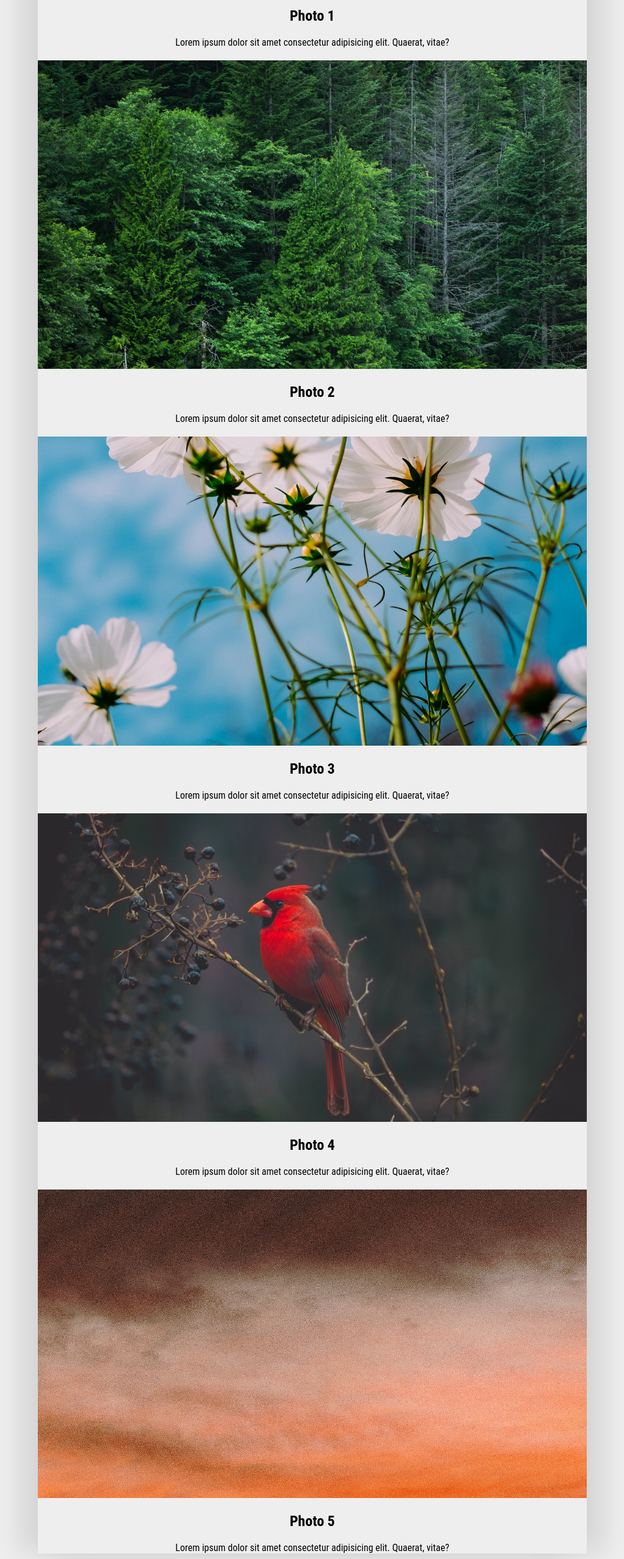
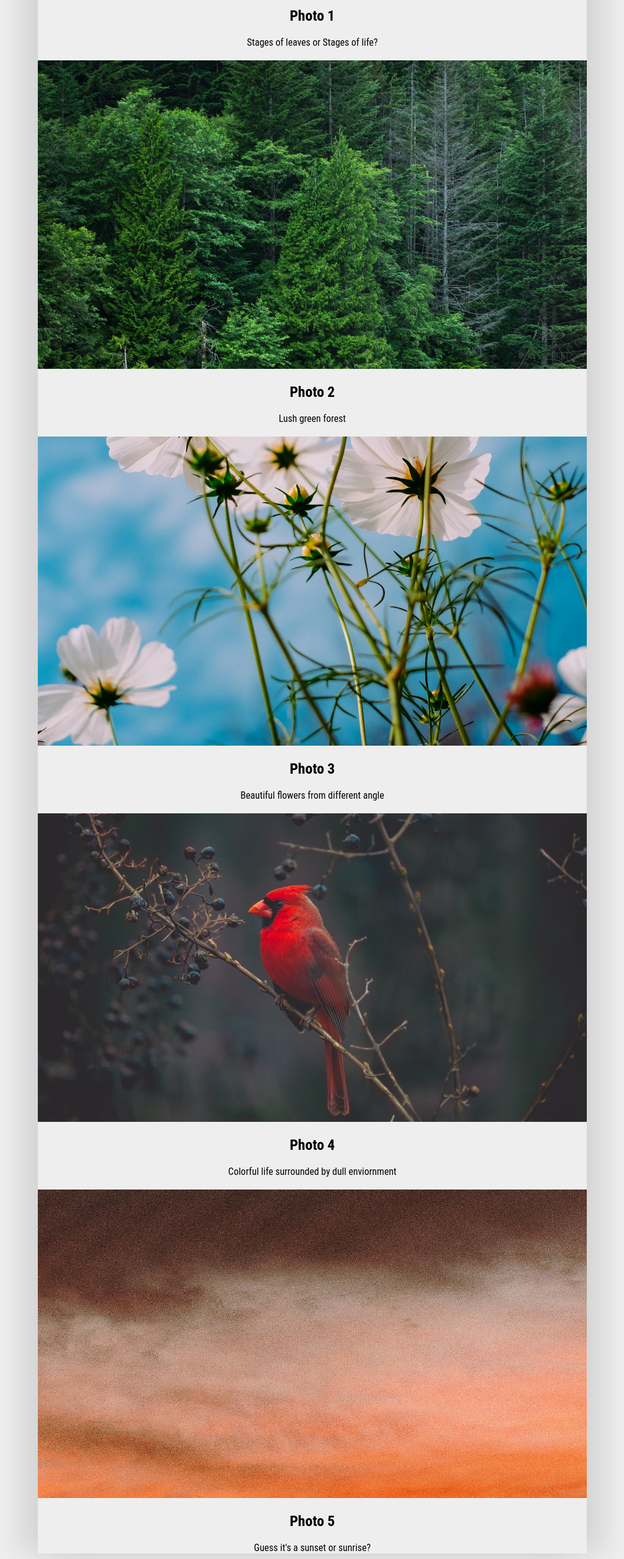
Before and after one commit to HemantSevada37/Acme-Photography, a plain HTML site: page index.html in a window 1280 px wide. Shown: the part 1406-3963 px from the top of the page at 61% size, without its empty margins (128-1151 px from the left). Drawn offline with Linux system fonts and the light colour scheme.

Commit message:
sdfhsdkjhgvkds

```diff
--- a/index.html
+++ b/index.html
@@ -25,43 +25,43 @@
             <img src="images/saved_resource.jpg" class="photo" alt="image1">
             <div>
                 <h2 class="photo-head">Photo 1</h2>
-                <p class="photo-detail">Lorem ipsum dolor sit amet consectetur adipisicing elit. Quaerat, vitae?</p>
+                <p class="photo-detail">Stages of leaves or Stages of life?</p>
             </div>
         </div>
         <div>
             <img src="images/saved_resource(1).jpg" class="photo" alt="image1">
             <div>
                 <h2 class="photo-head">Photo 2</h2>
-                <p class="photo-detail">Lorem ipsum dolor sit amet consectetur adipisicing elit. Quaerat, vitae?</p>
+                <p class="photo-detail">Lush green forest</p>
             </div>
         </div>
         <div>
             <img src="images/saved_resource(2).jpg" class="photo" alt="image1">
             <div>
                 <h2 class="photo-head">Photo 3</h2>
-                <p class="photo-detail">Lorem ipsum dolor sit amet consectetur adipisicing elit. Quaerat, vitae?</p>
+                <p class="photo-detail">Beautiful flowers from different angle</p>
             </div>
         </div>
         <div>
             <img src="images/saved_resource(3).jpg" class="photo" alt="image1">
             <div>
                 <h2 class="photo-head">Photo 4</h2>
-                <p class="photo-detail">Lorem ipsum dolor sit amet consectetur adipisicing elit. Quaerat, vitae?</p>
+                <p class="photo-detail">Colorful life surrounded by dull enviornment</p>
             </div>
         </div>
         <div>
             <img src="images/saved_resource(4).jpg" class="photo" alt="image1">
             <div>
                 <h2 class="photo-head">Photo 5</h2>
-                <p class="photo-detail">Lorem ipsum dolor sit amet consectetur adipisicing elit. Quaerat, vitae?</p>
+                <p class="photo-detail">Guess it's a sunset or sunrise?</p>
             </div>
         </div>
     </div>
     <footer class="footer">
         <h1>Get In Touch</h1>
         <p>Email or call us to set up a consult</p>
-        <p>Email: <strong>contact@acmephotos.test</strong></p>
-        <p>Phone: <strong>(617) 555-5555</strong></p>
+        <p>Email: <strong>contact@xyzphotos.test</strong></p>
+        <p>Phone: <strong>(555) 555-5555</strong></p>
     </footer>
 </body>
 </html>
```
